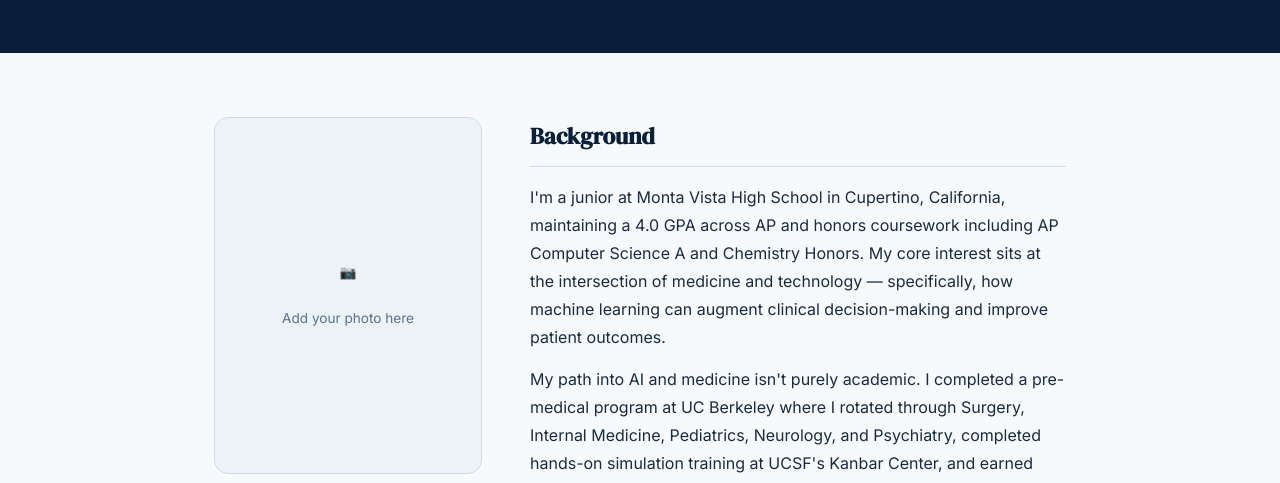
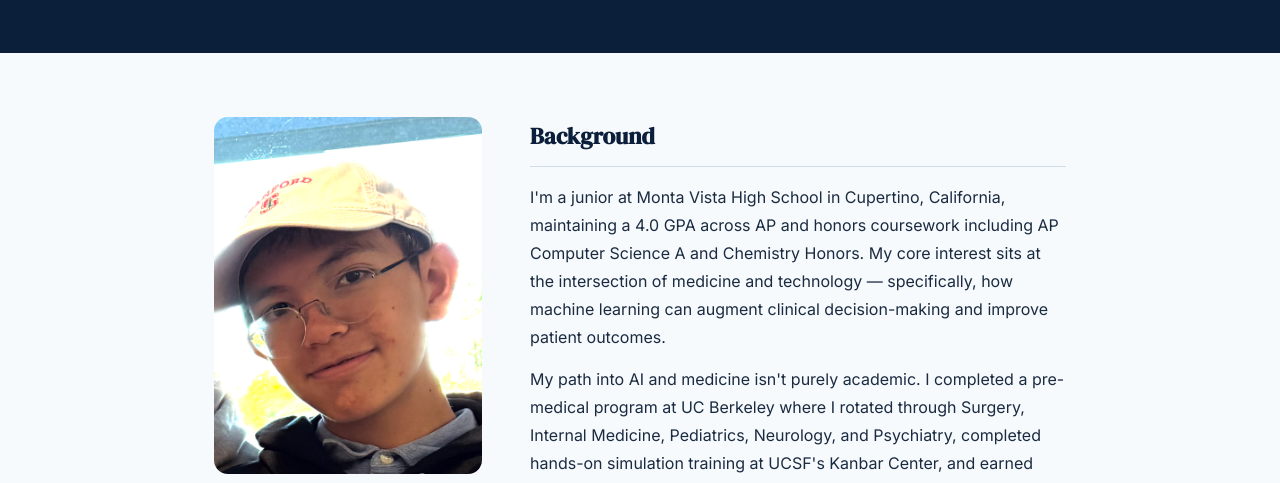
Before and after one commit to LeoBouchon/ai-research-site, a plain HTML site: page about.html in a window 1280 px wide. Shown: the part 268-751 px from the top of the page. Drawn offline with Linux system fonts and the light colour scheme.

Commit message:
Fix poster path on research.html, add Selfie.png to about page

```diff
--- a/about.html
+++ b/about.html
@@ -22,9 +22,7 @@
 
     <!-- SIDEBAR -->
     <div class="about-sidebar">
-      <div class="profile-placeholder">
-        📷<br><br>Add your photo here
-      </div>
+      <img src="Selfie.png" alt="Leo Bouchon" class="profile-photo" />
       <div style="margin-top: 24px;">
         <div class="tags">
           <span class="tag">Python</span>
--- a/style.css
+++ b/style.css
@@ -486,6 +486,14 @@ footer .footer-links { display: flex; justify-content: center; gap: 28px; margin
   padding: 16px;
 }
 
+.profile-photo {
+  width: 100%;
+  aspect-ratio: 3/4;
+  object-fit: cover;
+  border-radius: var(--radius-lg);
+  display: block;
+}
+
 .timeline { position: relative; padding-left: 24px; }
 
 .timeline::before {
```
Also changed, not shown: research.html (+2 -2 lines), Selfie.png (added).
